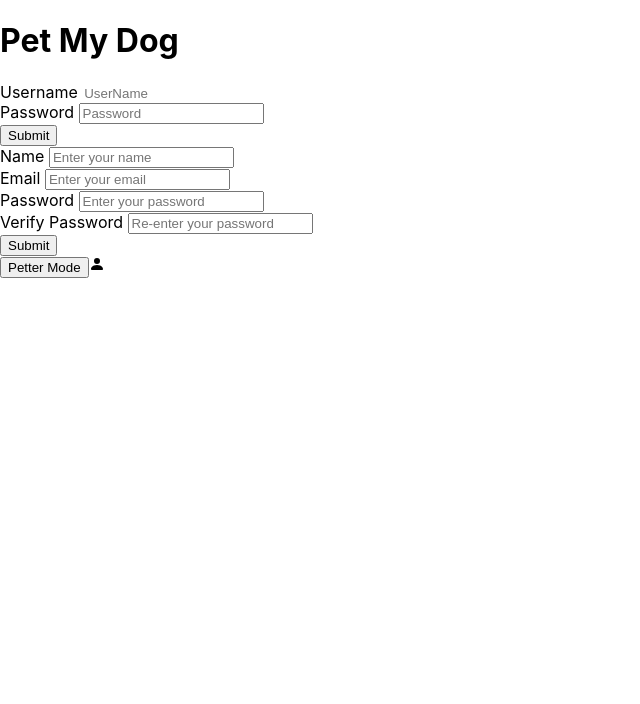
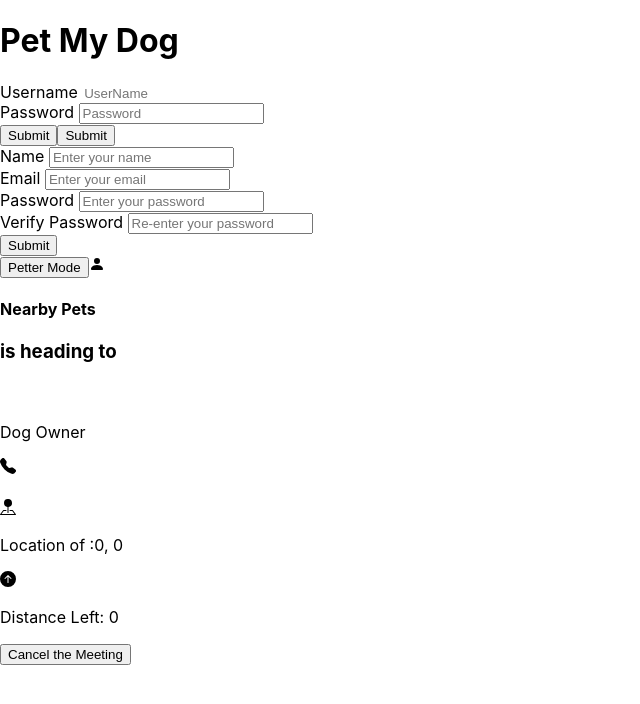
Before and after one commit to evaliu2002/PetMyDog, a React (Create React App) app in the folder main/front-end/: page / in a window 1280 px wide. Shown: the top 704 px of the page, without its empty margins (0-640 px from the left). Built offline with nearby package versions, Linux system fonts and the light colour scheme.

Commit message:
Minor changes and implementing NavigationUser and FindDogs

```diff
--- a/main/front-end/src/App.js
+++ b/main/front-end/src/App.js
@@ -2,6 +2,8 @@ import React from 'react';
 import { Login } from './components/Login';
 import { Signup } from './components/Signup';
 import { FindDogs } from './components/FindDogs'
+import { DogsProfilePrewview } from './components/DogsProfilePreview';
+import { NavigationUser } from './components/NavigationUser';
 
 class App extends React.Component {
     render() {
@@ -10,6 +12,8 @@ class App extends React.Component {
                 <Login />
                 <Signup />
                 <FindDogs />
+                <DogsProfilePrewview />
+                <NavigationUser />
             </div>
         );
     }
--- a/main/front-end/src/components/DogsProfilePreview.js
+++ b/main/front-end/src/components/DogsProfilePreview.js
@@ -0,0 +1,24 @@
+import React from 'react';
+
+export class DogsProfilePrewview extends React.Component {
+    constructor(props) {
+        super(props);
+        this.state = {
+            userName: '',
+            userLocation: [0,0],
+            ownerName: '',
+            ownerDogName: '',
+            ownerPhoneNum: '',
+            dogLocation: [0,0],
+            distanceLeft: 0.0
+        };
+    }
+
+    render() {
+        return (
+            <div>
+
+            </div>
+        );
+    }
+}
--- a/main/front-end/src/components/FindDogs.js
+++ b/main/front-end/src/components/FindDogs.js
@@ -1,5 +1,7 @@
 import React from 'react';
 import { BsFillPersonFill } from "react-icons/bs";
+
+const dogsNearby = [];
 
 export class FindDogs extends React.Component {
     render() {
@@ -7,6 +9,11 @@ export class FindDogs extends React.Component {
             <div>
                 <button>Petter Mode</button>
                 <BsFillPersonFill />
+                <h4>Nearby Pets</h4>
+                { dogsNearby }
+                {/* jsx map over each dog object in dogsNearby array
+                and then display each object somehow... will figure that out later */}
+                {/* jsx key attribute for each dog? */}
             </div>
         );
     }
--- a/main/front-end/src/components/Login.js
+++ b/main/front-end/src/components/Login.js
@@ -23,6 +23,7 @@ export class Login extends React.Component {
                     </div>
                     <div className="button-container">
                         <input type="submit" />
+                        <input type="submit" />
                     </div>
                     </form>
                 </div>
--- a/main/front-end/src/components/NavigationUser.js
+++ b/main/front-end/src/components/NavigationUser.js
@@ -0,0 +1,41 @@
+import React from 'react';
+import { BsFillTelephoneFill, BsFillPinMapFill, BsArrowUpCircleFill } from "react-icons/bs";
+
+export class NavigationUser extends React.Component {
+    constructor(props) {
+        super(props);
+        this.state = {
+            userName: '',
+            userLocation: {longitude: 0, latitude: 0},
+            ownerName: '',
+            ownerDogName: '',
+            ownerPhoneNum: '',
+            dogLocation: {longitude: 0, latitude: 0},
+            distanceLeft: 0,
+        };
+    }
+
+    render() {
+        return (
+            <div>
+                {/* map */}
+                <h3> { this.state.userName } is heading to { this.state.ownerDogName }</h3>
+
+                <h5> { this.state.ownerName } </h5> <br />
+                <p> Dog Owner </p>
+
+                <BsFillTelephoneFill />
+                <h4> { this.state.ownerPhoneNum } </h4>
+
+                <BsFillPinMapFill />
+                <p> Location of { this.state.ownerDogName }:
+                { this.state.dogLocation.longitude }, { this.state.dogLocation.latitude }</p>
+
+                <BsArrowUpCircleFill />
+                <p> Distance Left: { this.state.distanceLeft } </p>
+
+                <button>Cancel the Meeting</button>
+            </div>
+        );
+    }
+}
```
